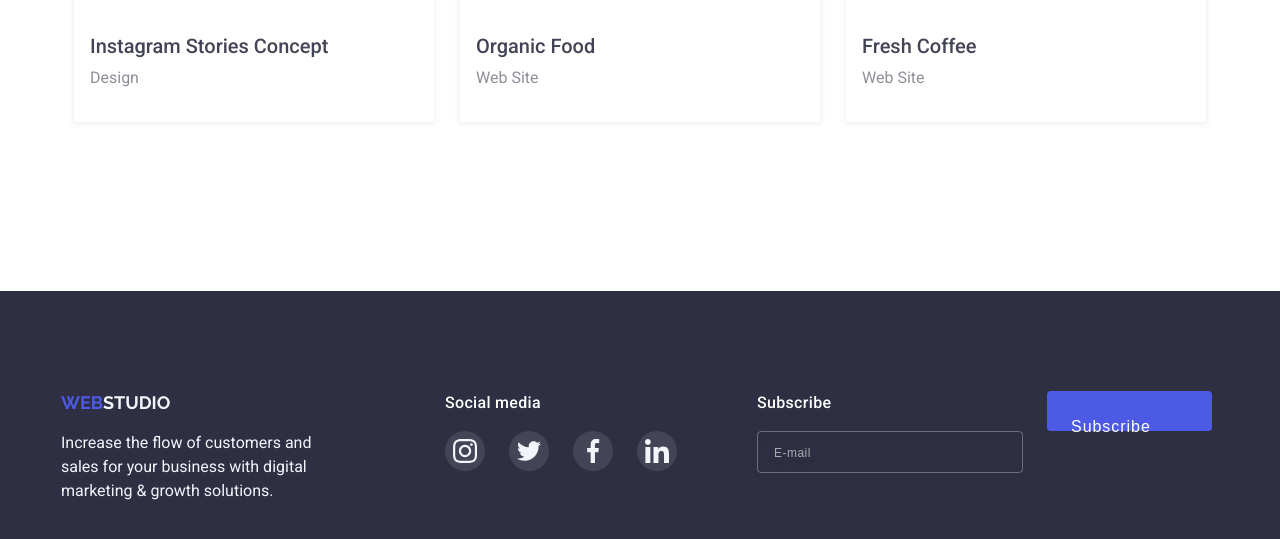
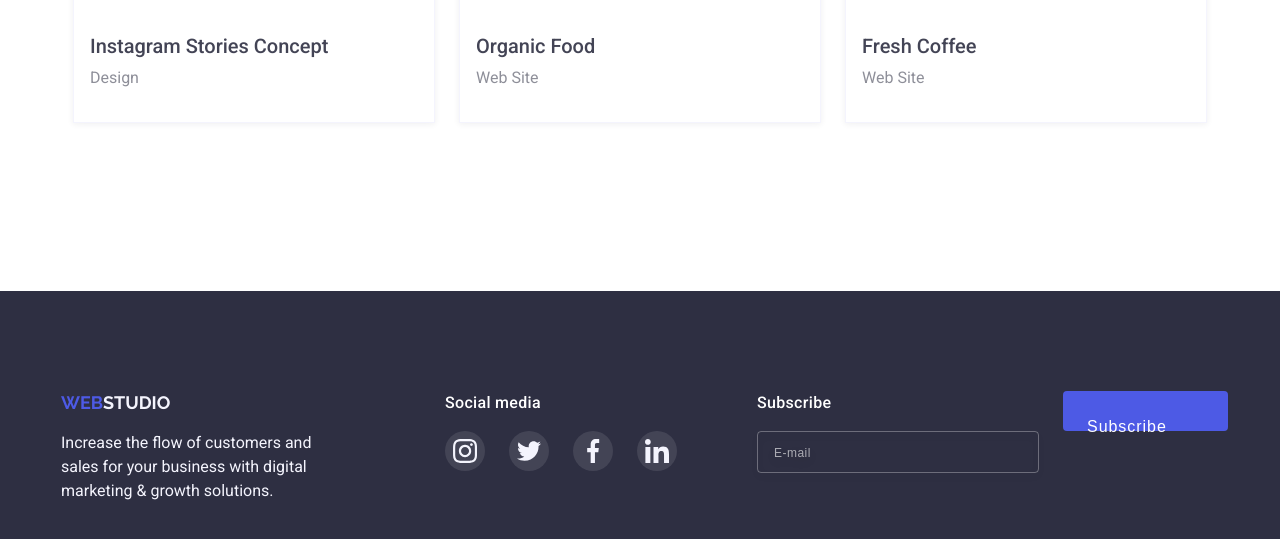
Before and after one commit to kiiittt/goit-markup-hw-06, a plain HTML site: page portfolio.html in a window 1280 px wide. Shown: the part 1599-2138 px from the top of the page. Drawn offline with Linux system fonts and the light colour scheme.

Commit message:
Update styles.css

```diff
--- a/css/styles.css
+++ b/css/styles.css
@@ -637,6 +637,7 @@ img {
 }
 
 .subscribe-item {
+  margin-top: 0;
   margin-bottom: 16px;
   font-weight: 500;
   font-size: 16px;
@@ -646,17 +647,18 @@ img {
 }
 
 .input-subscribe {
+  padding-left: 16px;
   height: 40px;
   width: 264px;
   border: 1px solid rgba(255, 255, 255, 0.3);
   filter: drop-shadow(0px 4px 4px rgba(0, 0, 0, 0.15));
   border-radius: 4px;
   background-color: transparent;
+  color: #ffffff;
 }
 
 .input-subscribe::placeholder {
   padding-top: 8px;
-  padding-left: 16px;
   font-weight: 400;
   font-size: 12px;
   line-height: 24px;
@@ -710,7 +712,6 @@ img {
   flex-direction: column;
   align-items: center;
   padding: 24px;
-  height: 576px;
   width: 408px;
   background-color: #fcfcfc;
   box-shadow: 0px 1px 1px rgba(0, 0, 0, 0.14), 0px 1px 3px rgba(0, 0, 0, 0.12),
```
